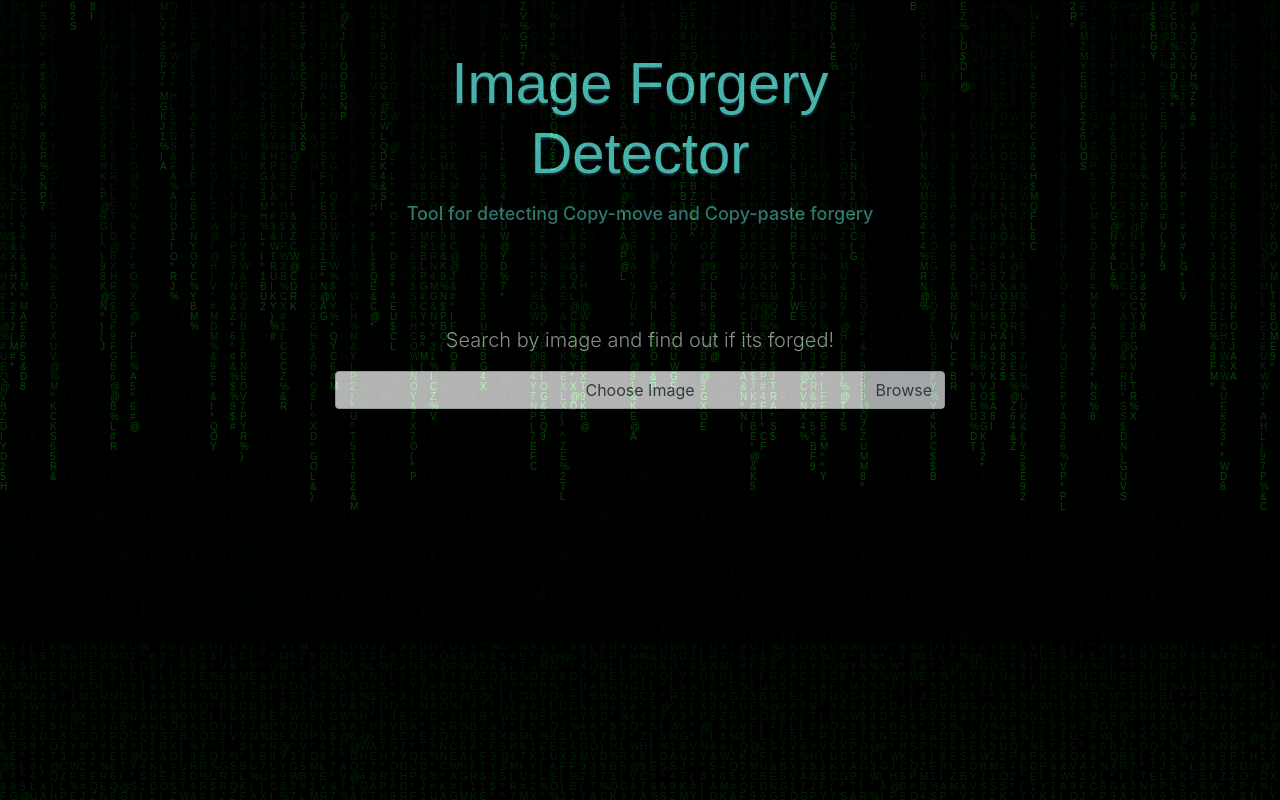
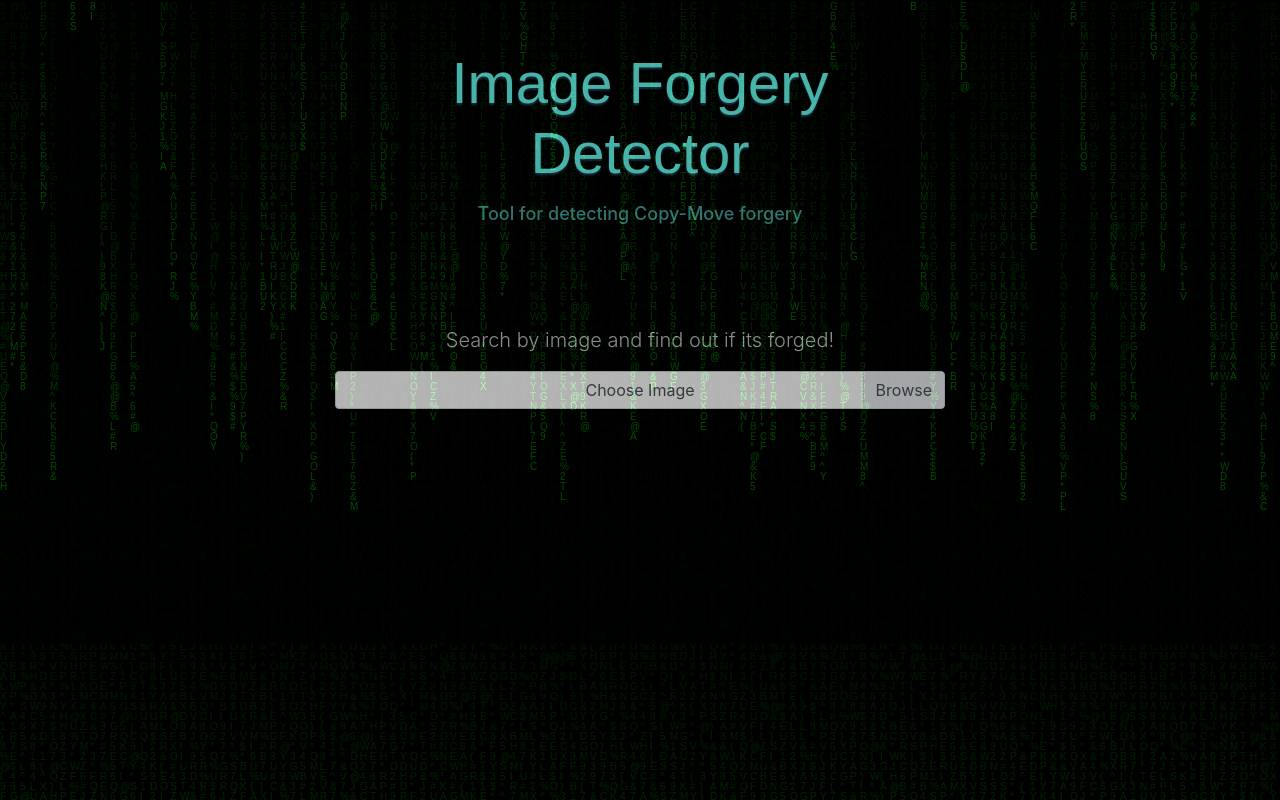
Before and after one commit to vrush0022/CapstoneWebApp, a Flask app: page / in a window 1280 px wide. Run offline with Flask 2, Linux system fonts and the light colour scheme; some libraries are stand-ins or nearby versions.

Commit message:
HTML CHANGE

```diff
--- a/templates/home.html
+++ b/templates/home.html
@@ -369,7 +369,7 @@ font-weight: 300;
       <section class="jumbotron text-center">
         <div class="container" >
           <h1 class="jumbotron-heading">Image Forgery Detector</h1>
-          <p><h3 class="heading2">Tool for detecting Copy-move and Copy-paste forgery</h1>
+          <p><h3 class="heading2">Tool for detecting Copy-Move forgery</h1>
 		  <p class="lead" style="margin-top:100px;color:#c5c6c7;font-size: 1.25rem;font-weight: 300;">Search by image and find out if its forged!</p>
           <p>
 
```
